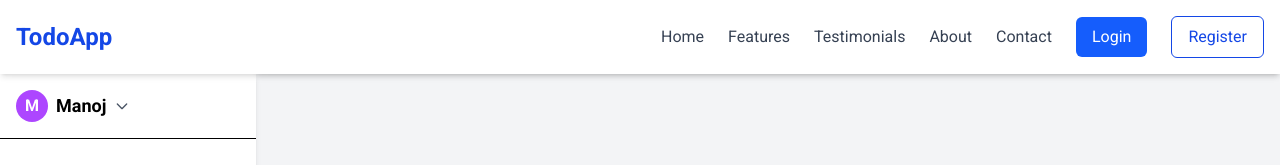
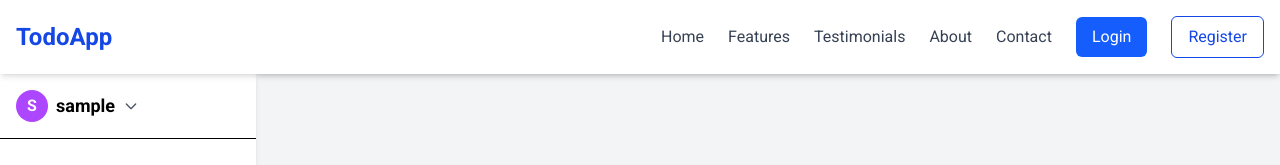
Before and after one commit to MANOJGARJE123/to-do-app, a React (Vite) app in the folder frontend/: page /dashboard in a window 1280 px wide. Shown: the top 165 px of the page. Built offline with nearby package versions, Linux system fonts and the light colour scheme; no server answers; sample sign-in values are in the browser's storage.

Commit message:
fixes/usernam issue in sidebar

```diff
--- a/frontend/src/components/Header.jsx
+++ b/frontend/src/components/Header.jsx
@@ -1,10 +1,34 @@
 import React from 'react';
+import { NavLink, useNavigate } from 'react-router-dom';
+import { useAuth } from '../context/AuthContext';
 
 const Header = () => {
+  const { user, logout } = useAuth();
+  const navigate = useNavigate();
+
+  const handleLogout = () => {
+    logout();
+    navigate('/login');
+  };
+
   return (
     <div className="bg-white shadow-md p-4 flex justify-between items-center fixed top-0 left-64 right-0 z-10">
       <h1 className="text-xl font-bold">Inbox</h1>
       <div className="flex items-center space-x-4">
+        {user ? (
+          <button onClick={handleLogout} className="bg-red-500 text-white px-4 py-2 rounded-md hover:bg-red-600">
+            Logout
+          </button>
+        ) : (
+          <>
+            <NavLink to="/login" className="bg-blue-500 text-white px-4 py-2 rounded-md hover:bg-blue-600">
+              Login
+            </NavLink>
+            <NavLink to="/register" className="bg-green-500 text-white px-4 py-2 rounded-md hover:bg-green-600">
+              Register
+            </NavLink>
+          </>
+        )}
         <button className="p-2 rounded-full hover:bg-gray-100">
           <svg className="w-6 h-6 text-gray-700" fill="none" stroke="currentColor" viewBox="0 0 24 24" xmlns="http://www.w3.org/2000/svg"><path strokeLinecap="round" strokeLinejoin="round" strokeWidth="2" d="M15 17h5l-1.405-1.405A2.004 2.004 0 0118 14.158V11a6.002 6.002 0 00-4-5.659V5a2 2 0 10-4 0v.341C7.67 6.165 6 8.388 6 11v3.159c0 .538-.214 1.055-.595 1.436L4 17h5m6 0v1a3 3 0 11-6 0v-1m6 0H9"></path></svg>
         </button>
--- a/frontend/src/components/Sidebar.jsx
+++ b/frontend/src/components/Sidebar.jsx
@@ -1,13 +1,26 @@
 import React from 'react';
 import { NavLink } from 'react-router-dom';
+import { useAuth } from '../context/AuthContext';
 
 const Sidebar = () => {
+  const { user } = useAuth();
+
+  // Extract first name from username (first word if username contains spaces)
+  const getFirstName = () => {
+    if (!user || !user.username) return 'User';
+    const firstName = user.username.split(' ')[0];
+    return firstName;
+  };
+
+  const firstName = getFirstName();
+  const firstLetter = firstName.charAt(0).toUpperCase();
+
   return (
     <div className="w-64 bg-white shadow-md h-screen fixed">
       <div className="p-4 border-b">
         <div className="flex items-center space-x-2">
-          <div className="w-8 h-8 bg-purple-500 rounded-full flex items-center justify-center text-white font-bold">M</div>
-          <span className="font-semibold text-lg">Manoj</span>
+          <div className="w-8 h-8 bg-purple-500 rounded-full flex items-center justify-center text-white font-bold">{firstLetter}</div>
+          <span className="font-semibold text-lg">{firstName}</span>
           <svg className="w-4 h-4 text-gray-600" fill="none" stroke="currentColor" viewBox="0 0 24 24" xmlns="http://www.w3.org/2000/svg"><path strokeLinecap="round" strokeLinejoin="round" strokeWidth="2" d="M19 9l-7 7-7-7"></path></svg>
         </div>
       </div>
```
